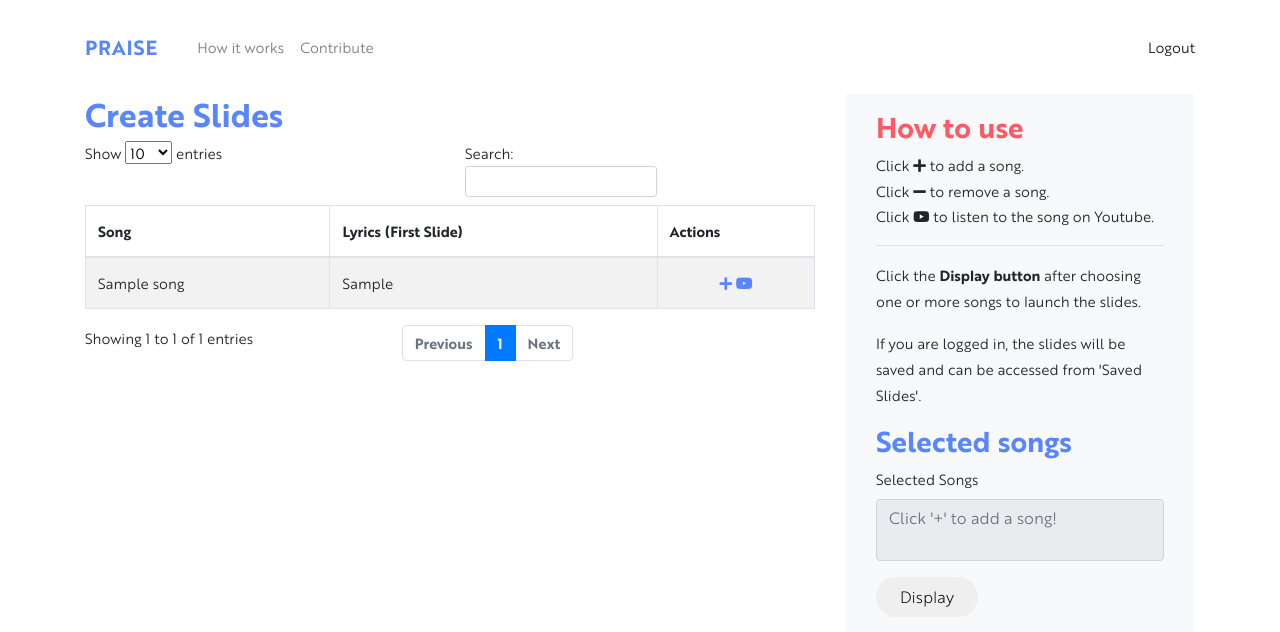
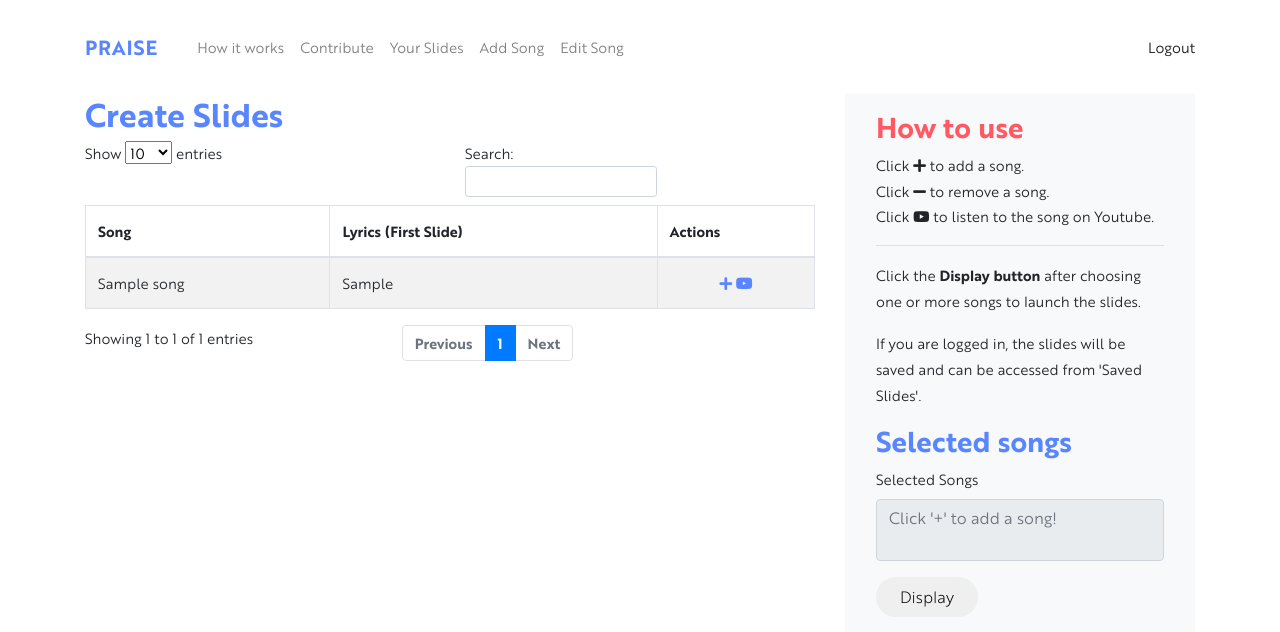
Before and after one commit to helloqx/website-test, a Flask app: page /catalogue in a window 1280 px wide. Shown: the top 632 px of the page. Run offline with Flask 2, Linux system fonts and the light colour scheme; a user stored in the database is signed in; tables that the repository leaves empty hold one stand-in row (values such as "Sample post"); some libraries are stand-ins or nearby versions.

Commit message:
Added temporary links to create page

```diff
--- a/app/templates/catalogue.html
+++ b/app/templates/catalogue.html
@@ -18,6 +18,11 @@
           <li class="nav-item">
             <a class="nav-link" href="{{ url_for('contribute') }}">Contribute</a>
           </li>
+          {% if current_user.is_authenticated %}
+            <li class="nav-item" id ="nav_latest"><a class="nav-link" href="{{ url_for('latest_slides') }}">Your Slides</a></li>
+            <li class="nav-item" id ="nav_add"><a class="nav-link" href="{{ url_for('add_song') }}">Add Song</a></li>
+            <li class="nav-item" id ="nav_edit"><a class="nav-link" href="{{ url_for('edit_song') }}">Edit Song</a></li>
+          {% endif %}
         </ul>
 
 	 <span class="navbar-text">
```
